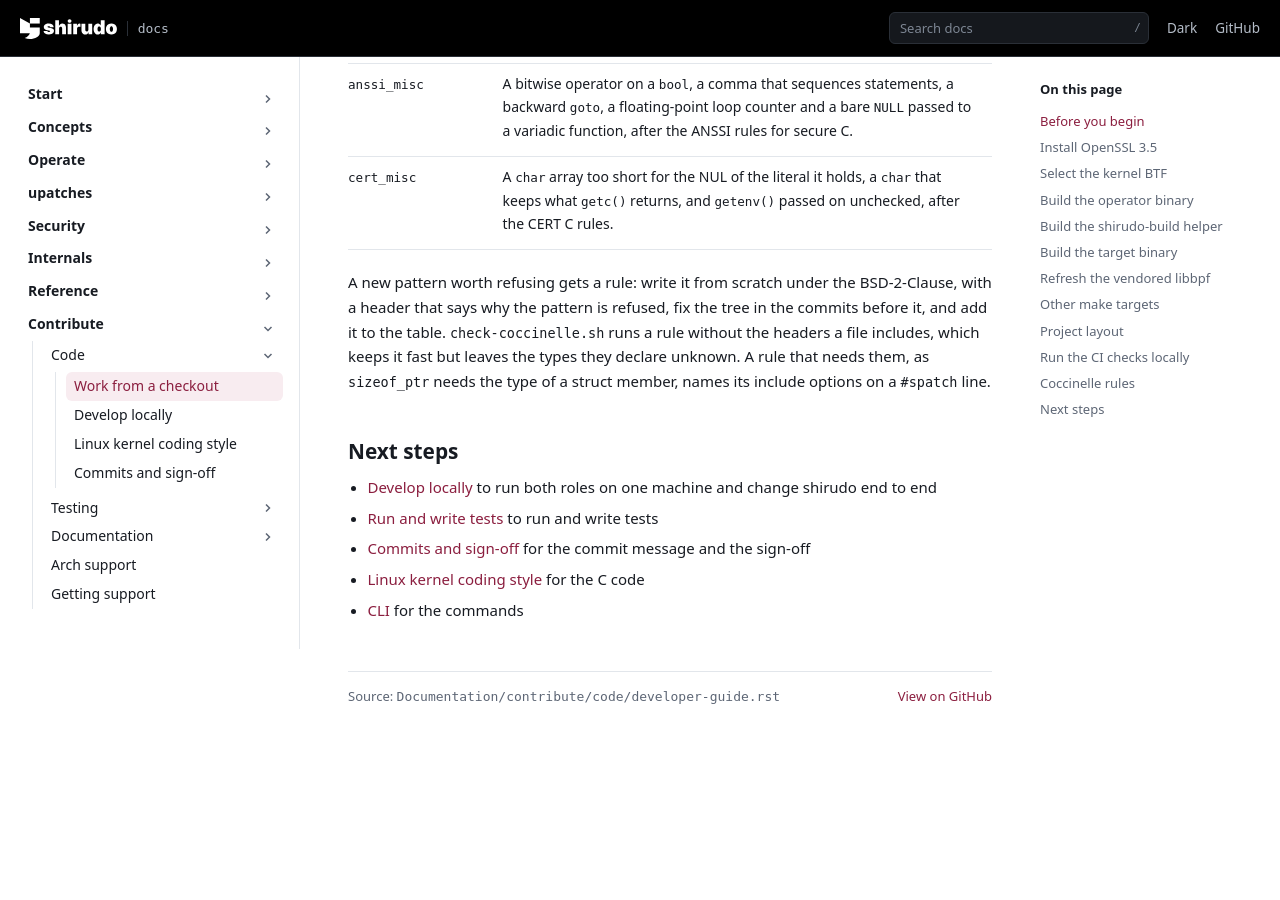
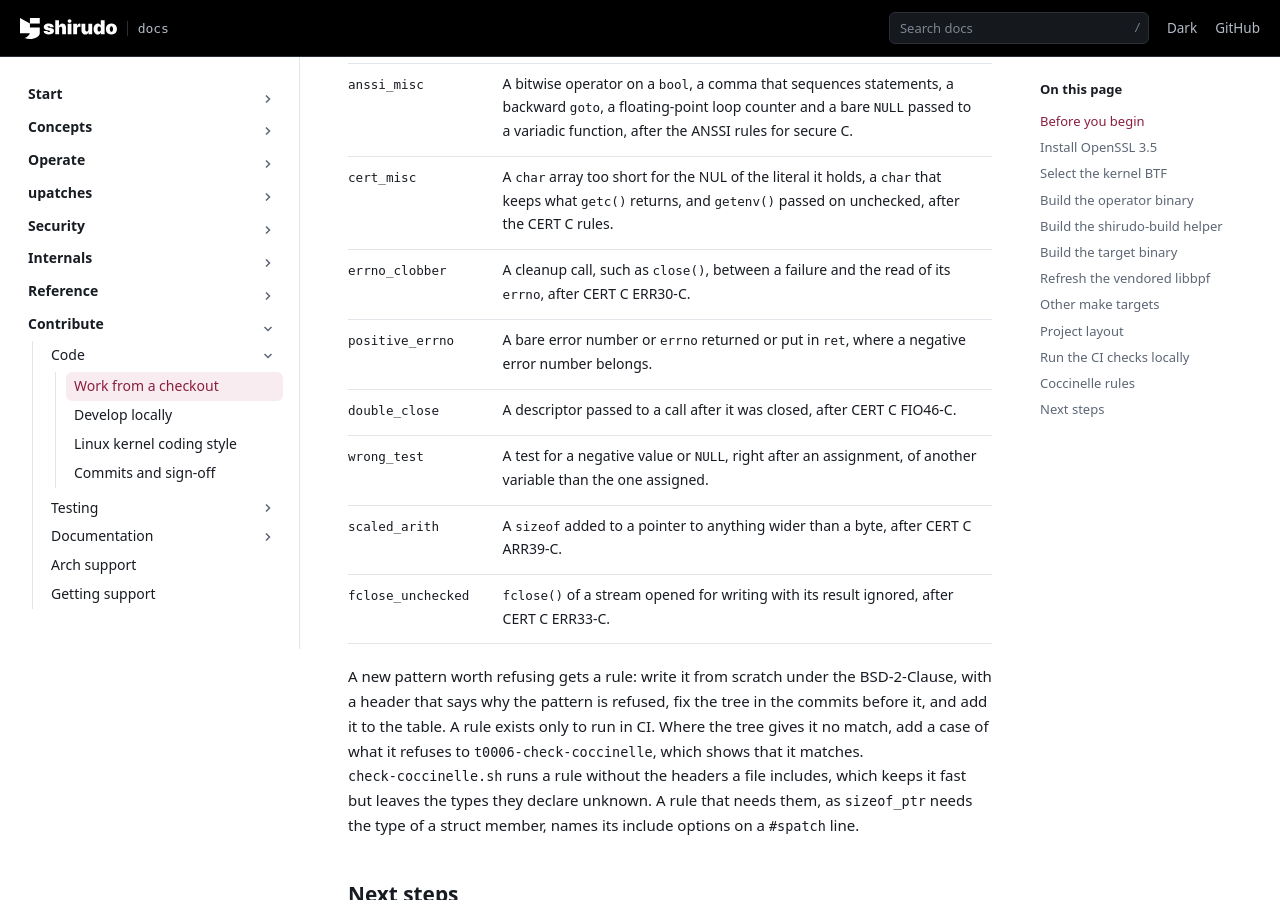
Before and after one commit to AliBashaSY/shirudo, a Sphinx documentation site: the page built from Documentation/contribute/code/developer-guide.rst, in a window 1280 px wide and 900 px high, scrolled down 11901 px. Built offline with Sphinx 7.4.7, drawn with Linux system fonts in a browser that asks for light colours; pages that are not in the unit, such as notebooks, are missing from menus; before the commit the page ends 12664 px from its top, so only the background shows below that.

Commit message:
testing: add Coccinelle rules taken from CERT C and ISO/IEC TS 17961
Going through CERT C, the TS 17961 draft N1579, the kernel's list of
deprecated interfaces and the rule collections of other C projects for
what the existing rules, the compiler flags and sparse leave open, six
patterns apply to shirudo and can be matched without type information:

- errno_clobber: a cleanup call between a failure and the read of its
  errno (ERR30-C). It found the cases the previous commit fixed.
- positive_errno: a bare error number or errno returned or put in ret,
  which callers that test for a negative value take for success.
- double_close: a descriptor passed to a call after it was closed,
  whose number may by then name another file (FIO46-C).
- wrong_test: x = f(); followed by a test of another variable for a
  negative value or NULL, which lets the failure of f() through.
- scaled_arith: a sizeof added to a pointer to anything wider than a
  byte (ARR39-C).
- fclose_unchecked: an ignored fclose() of a stream written to, which
  loses the error of the final write (ERR33-C).

The tree gives the last five no match, so t0006 now checks each of the
six against a case of what it refuses. Considered and left out, as they
found no bug and could not be held to zero false positives without
changing correct code: a missing error code on a goto path, an errno
read after a call that sets none, a size taken from the source of a
copy, and a stat() or access() followed by an operation on the same
path, whose matches in target code the mount hooks already cover.

Signed-off-by: Daniel Borkmann <daniel@iogearbox.net>

```diff
--- a/Documentation/contribute/code/developer-guide.rst
+++ b/Documentation/contribute/code/developer-guide.rst
@@ -622,10 +622,31 @@ can rewrite what it finds does so with ``-D patch``:
      - A ``char`` array too short for the NUL of the literal it holds, a
        ``char`` that keeps what ``getc()`` returns, and ``getenv()``
        passed on unchecked, after the CERT C rules.
+   * - ``errno_clobber``
+     - A cleanup call, such as ``close()``, between a failure and the
+       read of its ``errno``, after CERT C ERR30-C.
+   * - ``positive_errno``
+     - A bare error number or ``errno`` returned or put in ``ret``,
+       where a negative error number belongs.
+   * - ``double_close``
+     - A descriptor passed to a call after it was closed, after CERT C
+       FIO46-C.
+   * - ``wrong_test``
+     - A test for a negative value or ``NULL``, right after an
+       assignment, of another variable than the one assigned.
+   * - ``scaled_arith``
+     - A ``sizeof`` added to a pointer to anything wider than a byte,
+       after CERT C ARR39-C.
+   * - ``fclose_unchecked``
+     - ``fclose()`` of a stream opened for writing with its result
+       ignored, after CERT C ERR33-C.
 
 A new pattern worth refusing gets a rule: write it from scratch under
 the BSD-2-Clause, with a header that says why the pattern is refused,
-fix the tree in the commits before it, and add it to the table.
+fix the tree in the commits before it, and add it to the table. A rule
+exists only to run in CI. Where the tree gives it no match, add a case
+of what it refuses to ``t0006-check-coccinelle``, which shows that it
+matches.
 ``check-coccinelle.sh`` runs a rule without the headers a file
 includes, which keeps it fast but leaves the types they declare
 unknown. A rule that needs them, as ``sizeof_ptr`` needs the type of a
--- a/Documentation/contribute/testing/test-coverage.rst
+++ b/Documentation/contribute/testing/test-coverage.rst
@@ -51,7 +51,8 @@ signed config image.
    * - ``t0006-check-coccinelle``
      - ``check-coccinelle.sh``: a match that fails the check with its
        file, line and rule, the vendored sources left out, a rule named
-       alone, the rewrite of ``-D patch``, and the tree itself
+       alone, the rewrite of ``-D patch``, a case for each rule taken
+       from CERT C, and the tree itself
    * - ``t0007-check-operator-linkage``
      - ``check-operator-linkage.sh``: the libraries an operator binary
        may link and its own interpreter, another loader, a library
```
Also changed, not shown: 7 other files.
